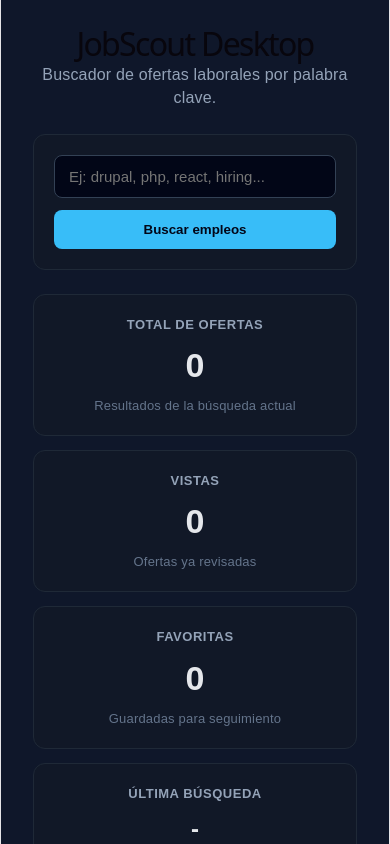
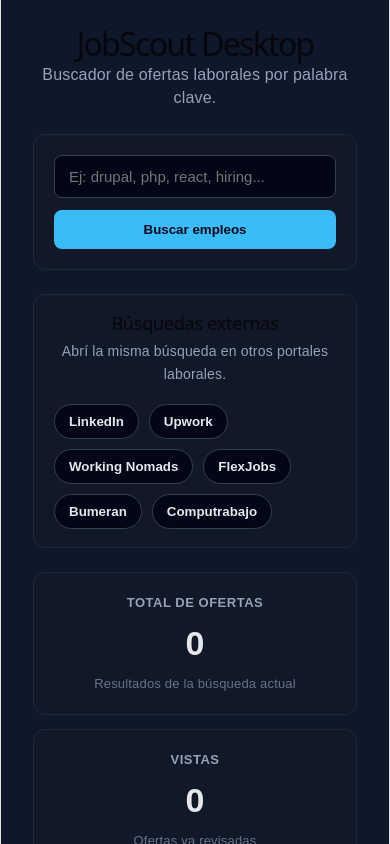
Before and after one commit to rsampaoli/job-scout-desktop, a React (Vite) app: page / in a window 390 px wide. Shown: the top 844 px of the page. Built offline with nearby package versions, Linux system fonts and the light colour scheme.

Commit message:
feat: add multiple integrated job sources

```diff
--- a/package.json
+++ b/package.json
@@ -6,7 +6,7 @@
   "main": "electron/main.cjs",
   "scripts": {
     "dev": "vite",
-    "electron": "wait-on http://localhost:5173 && electron .",
+    "electron": "wait-on http://localhost:5173 && node ./node_modules/electron/cli.js .",
     "start": "concurrently \"npm run dev\" \"npm run electron\"",
     "build": "vite build",
     "preview": "vite preview",
--- a/src/App.css
+++ b/src/App.css
@@ -323,3 +323,59 @@ a:hover {
   background: #713f12;
   color: #fde68a;
 }
+
+.external-sources-panel {
+  display: flex;
+  justify-content: space-between;
+  gap: 18px;
+  align-items: center;
+  background: #111827;
+  border: 1px solid #1f2937;
+  border-radius: 12px;
+  padding: 18px 20px;
+  margin-bottom: 24px;
+}
+
+.external-sources-panel h2 {
+  margin: 0;
+  font-size: 18px;
+}
+
+.external-sources-panel p {
+  margin: 6px 0 0;
+  color: #94a3b8;
+  font-size: 14px;
+}
+
+.external-sources-list {
+  display: flex;
+  flex-wrap: wrap;
+  justify-content: flex-end;
+  gap: 10px;
+}
+
+.external-source-button {
+  background: #020617;
+  color: #e5e7eb;
+  border: 1px solid #334155;
+  border-radius: 999px;
+  padding: 9px 14px;
+  cursor: pointer;
+  font-weight: bold;
+}
+
+.external-source-button:hover {
+  border-color: #38bdf8;
+  color: #38bdf8;
+}
+
+@media (max-width: 900px) {
+  .external-sources-panel {
+    flex-direction: column;
+    align-items: flex-start;
+  }
+
+  .external-sources-list {
+    justify-content: flex-start;
+  }
+}
--- a/src/App.jsx
+++ b/src/App.jsx
@@ -1,6 +1,8 @@
 import { useState } from 'react';
 import './App.css';
-import { searchRemotiveJobs } from './services/remotiveApi';
+/* import { searchRemotiveJobs } from './services/remotiveApi'; */
+import { searchJobs } from './services/jobSearchService';
+import { EXTERNAL_JOB_SOURCES } from './services/externalJobSources';
 
 const JOB_METADATA_STORAGE_KEY = 'jobScout.jobMetadata';
 
@@ -23,7 +25,7 @@ function App() {
       setErrorMessage('');
       setHasSearched(true);
 
-      const results = await searchRemotiveJobs(keyword);
+      const results = await searchJobs(keyword);
       const savedMetadata = getSavedJobMetadata();
 
       const resultsWithSavedMetadata = results.map((job) => {
@@ -85,6 +87,24 @@ function App() {
     window.open(job.url, '_blank', 'noopener,noreferrer');
   };
 
+  const handleOpenExternalSearch = (source) => {
+    const cleanKeyword = keyword.trim();
+
+    if (!cleanKeyword) {
+      setErrorMessage('Ingresá una palabra clave antes de abrir una búsqueda externa.');
+      return;
+    }
+
+    const externalUrl = source.buildUrl(cleanKeyword);
+
+    if (window.electronAPI?.openExternalLink) {
+      window.electronAPI.openExternalLink(externalUrl);
+      return;
+    }
+
+    window.open(externalUrl, '_blank', 'noopener,noreferrer');
+  };
+
   const toggleFavorite = (job) => {
     updateJobMetadata(job.url, {
       isFavorite: !job.isFavorite,
@@ -136,6 +156,28 @@ function App() {
         <button onClick={handleSearch} disabled={isLoading}>
           {isLoading ? 'Buscando...' : 'Buscar empleos'}
         </button>
+      </section>
+
+      <section className="external-sources-panel">
+        <div>
+          <h2>Búsquedas externas</h2>
+          <p>
+            Abrí la misma búsqueda en otros portales laborales.
+          </p>
+        </div>
+
+        <div className="external-sources-list">
+          {EXTERNAL_JOB_SOURCES.map((source) => (
+            <button
+              key={source.id}
+              type="button"
+              className="external-source-button"
+              onClick={() => handleOpenExternalSearch(source)}
+            >
+              {source.name}
+            </button>
+          ))}
+        </div>
       </section>
 
       {errorMessage && (
--- /dev/null
+++ b/src/services/arbeitnowApi.js
@@ -0,0 +1,74 @@
+export async function searchArbeitnowJobs(keyword) {
+  const cleanKeyword = keyword.trim().toLowerCase();
+
+  if (!cleanKeyword) {
+    return [];
+  }
+
+  const response = await fetch('https://www.arbeitnow.com/api/job-board-api');
+
+  if (!response.ok) {
+    throw new Error('No se pudieron obtener empleos desde Arbeitnow.');
+  }
+
+  const data = await response.json();
+  const jobs = data.data || [];
+
+  const normalizedJobs = jobs.map((job) => ({
+    id: `arbeitnow-${job.slug}`,
+    title: job.title || '',
+    company: job.company_name || '',
+    source: 'Arbeitnow',
+    publishedAt: formatUnixDate(job.created_at),
+    publishedAtRaw: job.created_at ? new Date(job.created_at * 1000).toISOString() : '',
+    keyword: cleanKeyword,
+    url: job.url,
+    location: Array.isArray(job.location)
+      ? job.location.join(', ')
+      : job.location || 'No especificada',
+    category: '',
+    tags: job.tags || [],
+    description: job.description || '',
+    status: 'new',
+    isFavorite: false,
+  }));
+
+  return normalizedJobs.filter((job) => matchesKeyword(job, cleanKeyword));
+}
+
+function matchesKeyword(job, keyword) {
+  const searchableText = [
+    job.title,
+    job.company,
+    job.location,
+    job.category,
+    job.description,
+    ...job.tags,
+  ]
+    .join(' ')
+    .toLowerCase();
+
+  return searchableText.includes(keyword);
+}
+
+function formatUnixDate(unixTimestamp) {
+  if (!unixTimestamp) {
+    return 'Sin fecha';
+  }
+
+  const publicationDate = new Date(unixTimestamp * 1000);
+  const today = new Date();
+
+  const diffInMs = today - publicationDate;
+  const diffInDays = Math.floor(diffInMs / (1000 * 60 * 60 * 24));
+
+  if (diffInDays === 0) {
+    return 'Hoy';
+  }
+
+  if (diffInDays === 1) {
+    return 'Hace 1 día';
+  }
+
+  return `Hace ${diffInDays} días`;
+}
--- /dev/null
+++ b/src/services/externalJobSources.js
@@ -0,0 +1,38 @@
+export const EXTERNAL_JOB_SOURCES = [
+  {
+    id: 'linkedin',
+    name: 'LinkedIn',
+    buildUrl: (keyword) =>
+      `https://www.linkedin.com/jobs/search/?keywords=${encodeURIComponent(keyword)}`,
+  },
+  {
+    id: 'upwork',
+    name: 'Upwork',
+    buildUrl: (keyword) =>
+      `https://www.upwork.com/nx/jobs/search/?q=${encodeURIComponent(keyword)}`,
+  },
+  {
+    id: 'workingnomads',
+    name: 'Working Nomads',
+    buildUrl: (keyword) =>
+      `https://www.workingnomads.com/jobs?search=${encodeURIComponent(keyword)}`,
+  },
+  {
+    id: 'flexjobs',
+    name: 'FlexJobs',
+    buildUrl: (keyword) =>
+      `https://www.flexjobs.com/search?search=${encodeURIComponent(keyword)}`,
+  },
+  {
+    id: 'bumeran',
+    name: 'Bumeran',
+    buildUrl: (keyword) =>
+      `https://www.bumeran.com.ar/empleos-busqueda-${encodeURIComponent(keyword)}.html`,
+  },
+  {
+    id: 'computrabajo',
+    name: 'Computrabajo',
+    buildUrl: (keyword) =>
+      `https://ar.computrabajo.com/trabajo-de-${encodeURIComponent(keyword)}`,
+  },
+];
--- /dev/null
+++ b/src/services/jobSearchService.js
@@ -0,0 +1,42 @@
+import { searchRemotiveJobs } from './remotiveApi';
+import { searchRemoteOkJobs } from './remoteOkApi';
+import { searchArbeitnowJobs } from './arbeitnowApi';
+
+export async function searchJobs(keyword) {
+  const searches = await Promise.allSettled([
+    searchRemotiveJobs(keyword),
+    searchRemoteOkJobs(keyword),
+    searchArbeitnowJobs(keyword),
+  ]);
+
+  const successfulResults = searches
+    .filter((result) => result.status === 'fulfilled')
+    .flatMap((result) => result.value);
+
+  return removeDuplicateJobs(sortJobsByDate(successfulResults));
+}
+
+function removeDuplicateJobs(jobs) {
+  const uniqueJobsByUrl = new Map();
+
+  jobs.forEach((job) => {
+    if (!job.url) {
+      return;
+    }
+
+    if (!uniqueJobsByUrl.has(job.url)) {
+      uniqueJobsByUrl.set(job.url, job);
+    }
+  });
+
+  return Array.from(uniqueJobsByUrl.values());
+}
+
+function sortJobsByDate(jobs) {
+  return [...jobs].sort((a, b) => {
+    const dateA = a.publishedAtRaw ? new Date(a.publishedAtRaw).getTime() : 0;
+    const dateB = b.publishedAtRaw ? new Date(b.publishedAtRaw).getTime() : 0;
+
+    return dateB - dateA;
+  });
+}
--- /dev/null
+++ b/src/services/remoteOkApi.js
@@ -0,0 +1,77 @@
+export async function searchRemoteOkJobs(keyword) {
+  const cleanKeyword = keyword.trim().toLowerCase();
+
+  if (!cleanKeyword) {
+    return [];
+  }
+
+  const response = await fetch('https://remoteok.com/api');
+
+  if (!response.ok) {
+    throw new Error('No se pudieron obtener empleos desde Remote OK.');
+  }
+
+  const data = await response.json();
+
+  const jobs = Array.isArray(data) ? data.slice(1) : [];
+
+  const normalizedJobs = jobs.map((job) => ({
+    id: `remoteok-${job.id}`,
+    title: job.position || '',
+    company: job.company || '',
+    source: 'Remote OK',
+    publishedAt: formatDate(job.date),
+    publishedAtRaw: job.date || '',
+    keyword: cleanKeyword,
+    url: job.url || `https://remoteok.com/remote-jobs/${job.id}`,
+    location: job.location || 'Remote',
+    category: '',
+    tags: job.tags || [],
+    description: job.description || '',
+    status: 'new',
+    isFavorite: false,
+  }));
+
+  return normalizedJobs.filter((job) => matchesKeyword(job, cleanKeyword));
+}
+
+function matchesKeyword(job, keyword) {
+  const searchableText = [
+    job.title,
+    job.company,
+    job.location,
+    job.category,
+    job.description,
+    ...job.tags,
+  ]
+    .join(' ')
+    .toLowerCase();
+
+  return searchableText.includes(keyword);
+}
+
+function formatDate(dateString) {
+  if (!dateString) {
+    return 'Sin fecha';
+  }
+
+  const publicationDate = new Date(dateString);
+  const today = new Date();
+
+  if (Number.isNaN(publicationDate.getTime())) {
+    return 'Sin fecha';
+  }
+
+  const diffInMs = today - publicationDate;
+  const diffInDays = Math.floor(diffInMs / (1000 * 60 * 60 * 24));
+
+  if (diffInDays === 0) {
+    return 'Hoy';
+  }
+
+  if (diffInDays === 1) {
+    return 'Hace 1 día';
+  }
+
+  return `Hace ${diffInDays} días`;
+}
--- a/src/services/remotiveApi.js
+++ b/src/services/remotiveApi.js
@@ -21,6 +21,7 @@ export async function searchRemotiveJobs(keyword) {
         company: job.company_name || '',
         source: 'Remotive',
         publishedAt: formatDate(job.publication_date),
+        publishedAtRaw: job.publication_date || '',
         keyword: cleanKeyword,
         url: job.url,
         location: job.candidate_required_location || 'No especificada',
```
